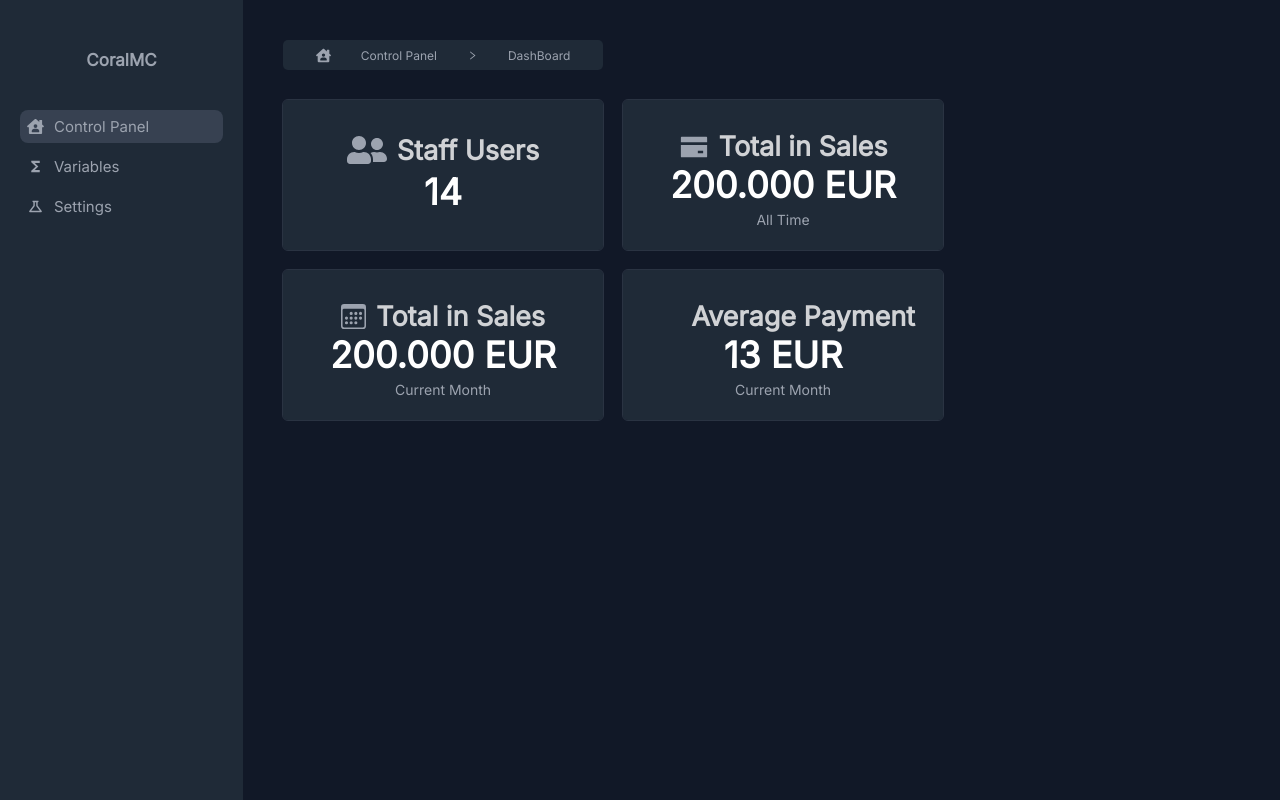
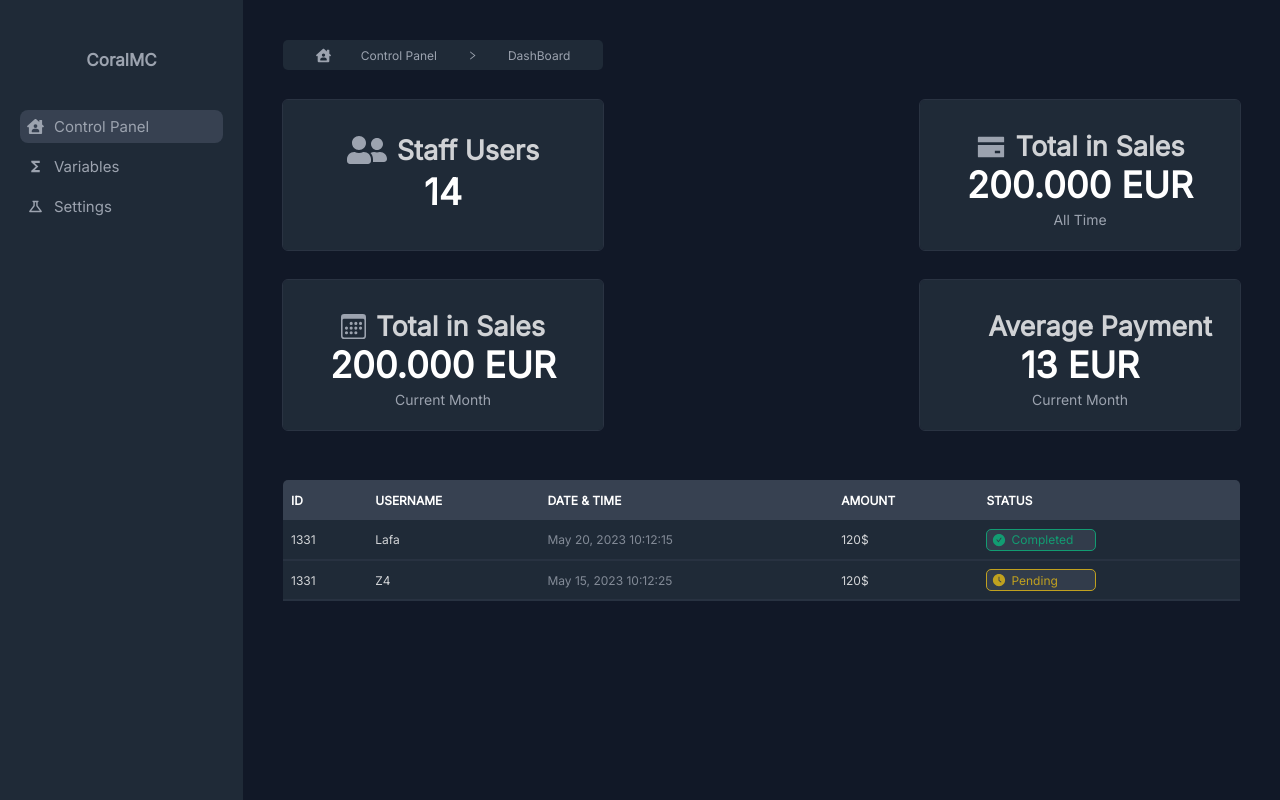
Before and after one commit to imjoaosilva/CoralMc, a React (Vite) app: page / in a window 1280 px wide. Built offline with nearby package versions, Linux system fonts and the light colour scheme; some icons are missing.

Commit message:
Table & Badge Component

```diff
--- /dev/null
+++ b/src/components/Badge/index.tsx
@@ -0,0 +1,17 @@
+import { ReactElement } from 'react';
+import * as C from './style';
+
+interface Props {
+    icon: ReactElement;
+    text: String;
+    color: string;
+}
+
+export const Badge = ({ icon, text, color }: Props) => {
+    return (
+        <C.Container color={color}>
+            {icon}
+            <C.Text>{text}</C.Text>
+        </C.Container>
+    )
+};
--- /dev/null
+++ b/src/components/Badge/style.ts
@@ -0,0 +1,26 @@
+import styled from 'styled-components';
+
+interface BadgeProps {
+    type?: string;
+}
+
+export const Container = styled.div<BadgeProps>`
+    width: 110px;
+    height: 22px;
+    display: flex;
+    align-items: center;
+    background-color: #374151;
+    border: 1px solid ${props => props.color ?? '#374151'};
+    gap: 5px;
+    border-radius: 5px;
+    padding: 5px;
+
+    p {
+        color: ${props => props.color ?? '#374151'};
+    }
+`;
+
+export const Text = styled.p`
+    font-family: 'Inter', sans-serif;
+    font-size: 12px;
+`
--- a/src/components/Cards/style.ts
+++ b/src/components/Cards/style.ts
@@ -2,7 +2,7 @@ import styled from "styled-components";
 
 export const CardContainer = styled.div`
     display: flex;
-    gap: 20px;
+    justify-content: space-between;
     flex-wrap: wrap;
 `
 
@@ -16,6 +16,14 @@ export const Card = styled.div`
     padding: 30px;
     flex-direction: column;
     outline: 1px solid #2A3342;
+    transition: all 0.2s linear;
+
+    &:hover {
+        cursor: pointer;
+        opacity: 0.8;
+    }
+
+    margin-bottom: 30px;
 `
 
 export const CardText = styled.h1`
--- /dev/null
+++ b/src/components/Table/index.tsx
@@ -0,0 +1,74 @@
+import * as C from './style';
+
+import { Badge } from '../Badge';
+import { AiFillCheckCircle, AiFillClockCircle } from 'react-icons/ai';
+
+export const Table = () => {
+    const TableValues = [
+        {
+            id: 1331,
+            username: "Lafa",
+            date: "May 20, 2023 10:12:15",
+            amount: "120$",
+            status: <Badge
+                color={"#10B981"}
+                text={"Completed"}
+                icon={<AiFillCheckCircle color={"10B981"} size={14}/>}
+            />
+        },
+        {
+            id: 1331,
+            username: "Z4",
+            date: "May 15, 2023 10:12:25",
+            amount: "120$",
+            status: <Badge
+                color={"#E9BF1A"}
+                text={"Pending"}
+                icon={<AiFillClockCircle color={"E9BF1A"} size={14}/>}
+            />
+        }
+    ]
+
+    return (
+        <C.Table>
+            <C.TableHeader>
+                <C.TableHeaderItem>
+                    ID
+                </C.TableHeaderItem>
+                <C.TableHeaderItem>
+                    USERNAME
+                </C.TableHeaderItem>
+                <C.TableHeaderItem>
+                    DATE & TIME
+                </C.TableHeaderItem>
+                <C.TableHeaderItem>
+                    AMOUNT
+                </C.TableHeaderItem>
+                <C.TableHeaderItem>
+                    STATUS
+                </C.TableHeaderItem>
+            </C.TableHeader>
+            <C.TableBody>
+                {TableValues.map((item, index) => (
+                    <C.TableBodyRow key={index}>
+                        <C.TableBodyItem>
+                            {item.id}
+                        </C.TableBodyItem>
+                        <C.TableBodyItem>
+                            {item.username}
+                        </C.TableBodyItem>
+                        <C.TableBodyItem className='date'>
+                            {item.date}
+                        </C.TableBodyItem>
+                        <C.TableBodyItem>
+                            {item.amount}
+                        </C.TableBodyItem>
+                        <C.TableBodyItem>
+                            {item.status}
+                        </C.TableBodyItem>
+                    </C.TableBodyRow>
+                ))}
+            </C.TableBody>
+        </C.Table>
+    )
+}
--- /dev/null
+++ b/src/components/Table/style.ts
@@ -0,0 +1,50 @@
+import styled from "styled-components";
+
+export const Table = styled.table`
+    background-color: #374151;
+    margin-top: 20px;
+    width: 100%;
+    border-collapse: collapse;
+    border-radius: 5px 5px 0px 0px;
+`
+
+export const TableHeader = styled.thead`
+    color: #fff;
+    text-align: left;
+    color: white;
+    height: 40px;
+    width: 100%;
+
+`
+
+export const TableHeaderItem = styled.th`
+    font-family: 'Inter', sans-serif;
+    padding: 0px 8px;
+    font-size: 12px;
+`
+
+export const TableBody = styled.tbody`
+    .date {
+        color:#9CA3AF;
+    }
+`
+
+export const TableBodyRow = styled.tr`
+    background-color: #1F2A37;
+    width: 100%;
+`
+
+export const TableBodyItem = styled.td`
+    border-bottom: 2px solid #283241;
+    height: 40px;
+    font-family: 'Inter', sans-serif;
+    padding: 0px 8px;
+    font-size: 12px;
+    color: #fff;
+    opacity: 0.8;
+
+`
+
+export const TableBodyStatus = styled.div`
+
+`
--- a/src/pages/Control Page/index.tsx
+++ b/src/pages/Control Page/index.tsx
@@ -2,6 +2,7 @@ import * as C from './style';
 import { FaHouseUser } from 'react-icons/fa';
 import { NavLocation } from '../../components/NavLocation';
 import { Cards } from '../../components/Cards';
+import { Table } from '../../components/Table';
 
 export const ControlPage = () => {
     return (
@@ -12,6 +13,7 @@ export const ControlPage = () => {
                     position={["Control Panel", "DashBoard"]}
                 />
                 <Cards/>
+                <Table/>
             </C.Content>
         </C.Container>
     )
```
Also changed, not shown: src/pages/Control Page/style.ts (line endings or trailing spaces).
